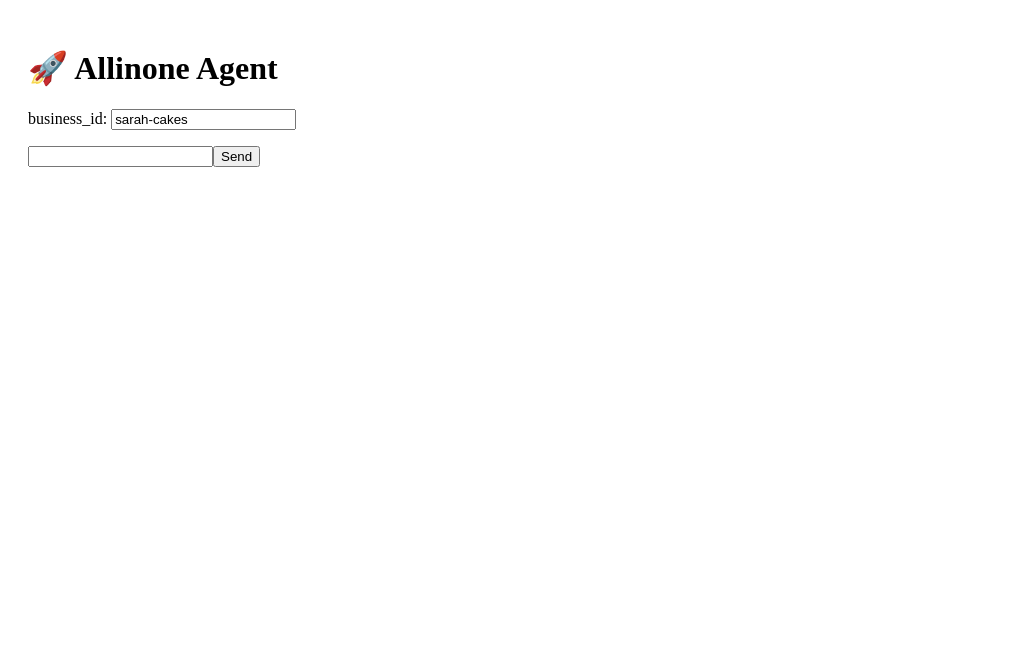
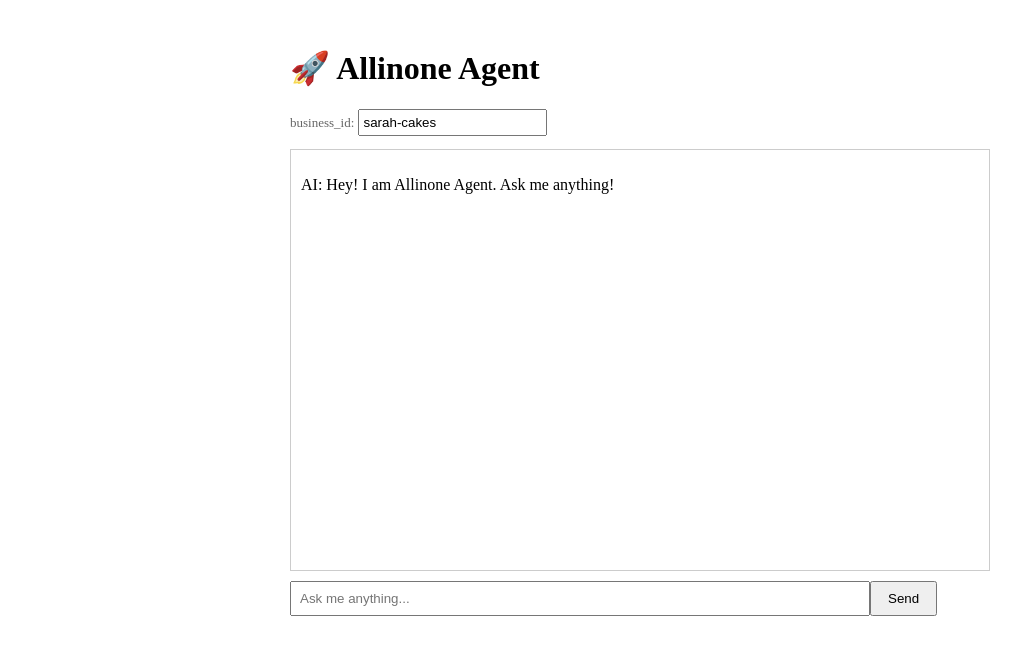
Before and after one commit to fefadaniel905-bot/allinone-agent, a Next.js app: page / in a window 1280 px wide. Shown: the top 654 px of the page, without its empty margins (0-1025 px from the left). Built offline with nearby package versions, Linux system fonts and the light colour scheme.

Commit message:
Update page.tsx

```diff
--- a/app/page.tsx
+++ b/app/page.tsx
@@ -1,43 +1,57 @@
-
 'use client'
 import { useState } from 'react'
 
 export default function Home() {
   const [businessId, setBusinessId] = useState('sarah-cakes')
   const [input, setInput] = useState('')
-  const [messages, setMessages] = useState<string[]>([])
+  const [messages, setMessages] = useState<string[]>(['AI: Hey! I am Allinone Agent. Ask me anything!'])
+  const [loading, setLoading] = useState(false)
 
   const sendMessage = async () => {
-    if (!input.trim()) return
+    if(!input) return
+    setLoading(true)
+    const newMessages = [...messages, `You: ${input}`]
+    setMessages(newMessages)
 
     const res = await fetch('/api/whatsapp', {
       method: 'POST',
-      headers: { 'Content-Type': 'application/json' },
+      headers: {'Content-Type': 'application/json'},
       body: JSON.stringify({ userMessage: input, business_id: businessId })
     })
 
     if (!res.ok) {
       const err = await res.json().catch(() => ({}))
-      setMessages([...messages, `You: ${input}`, `Error: ${err.error ?? res.status}`])
+      setMessages([...newMessages, `Error: ${err.error ?? res.status}`])
       setInput('')
+      setLoading(false)
       return
     }
 
     const data = await res.json()
-    setMessages([...messages, `You: ${input}`, `AI: ${data.reply}`])
+    setMessages([...newMessages, `AI: ${data.reply}`])
     setInput('')
+    setLoading(false)
   }
 
   return (
-    <div style={{padding: '20px'}}>
+    <main style={{maxWidth: '700px', margin: '0 auto', padding: '20px'}}>
       <h1>🚀 Allinone Agent</h1>
-      <p>
-        business_id:{' '}
-        <input value={businessId} onChange={e => setBusinessId(e.target.value)} />
+      <p style={{fontSize: '13px', color: '#666'}}>
+        business_id: <input value={businessId} onChange={e=>setBusinessId(e.target.value)} style={{padding: '4px'}} />
       </p>
-      {messages.map((m,i) => <p key={i}>{m}</p>)}
-      <input value={input} onChange={e=>setInput(e.target.value)} onKeyDown={e => e.key === 'Enter' && sendMessage()} />
-      <button onClick={sendMessage}>Send</button>
-    </div>
+      <div style={{border: '1px solid #ccc', padding: '10px', height: '400px', overflow: 'auto', marginBottom: '10px'}}>
+        {messages.map((m,i) => <p key={i}>{m}</p>)}
+      </div>
+      <input
+        value={input}
+        onChange={e=>setInput(e.target.value)}
+        onKeyDown={e=> e.key === 'Enter' && sendMessage()}
+        placeholder="Ask me anything..."
+        style={{width: '80%', padding: '8px'}}
+      />
+      <button onClick={sendMessage} disabled={loading} style={{padding: '8px 16px'}}>
+        {loading ? 'Thinking...' : 'Send'}
+      </button>
+    </main>
   )
 }
```
